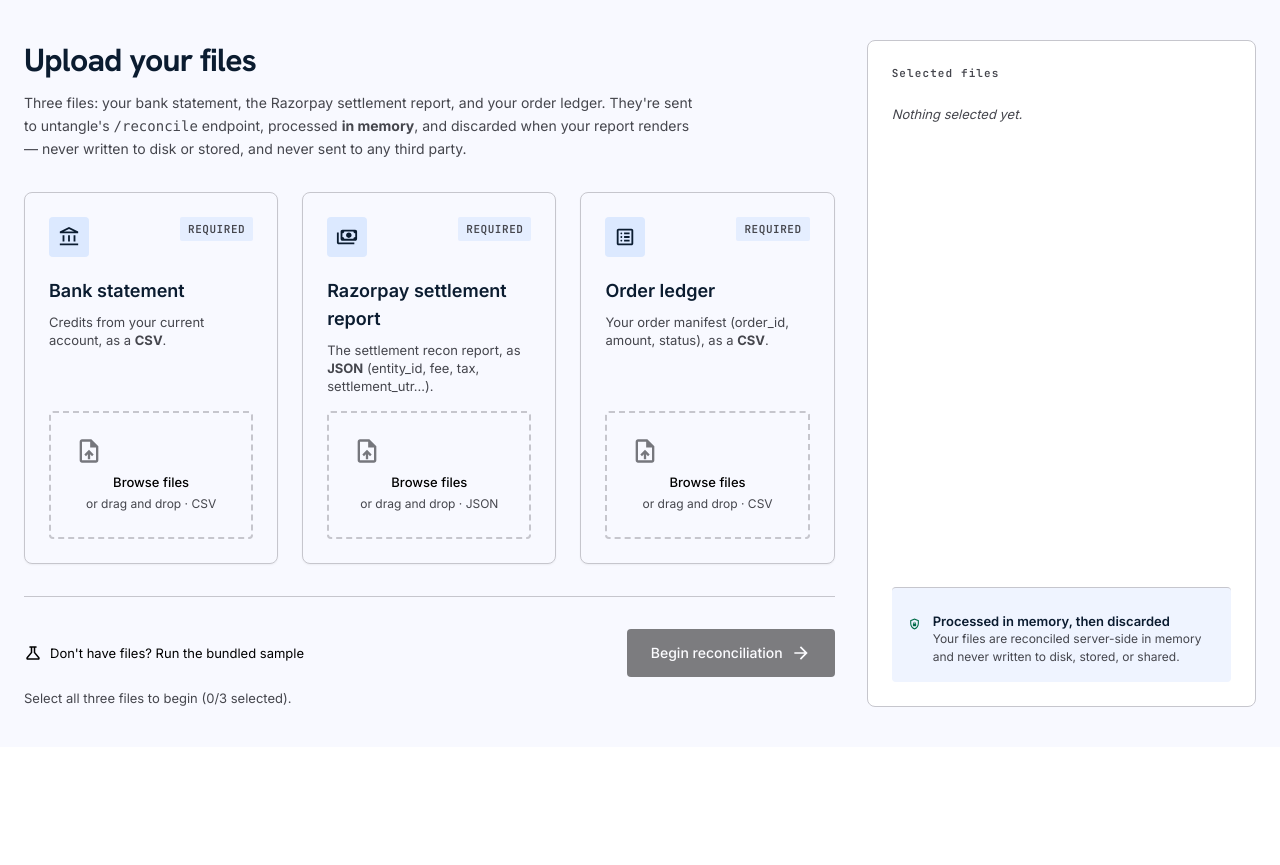
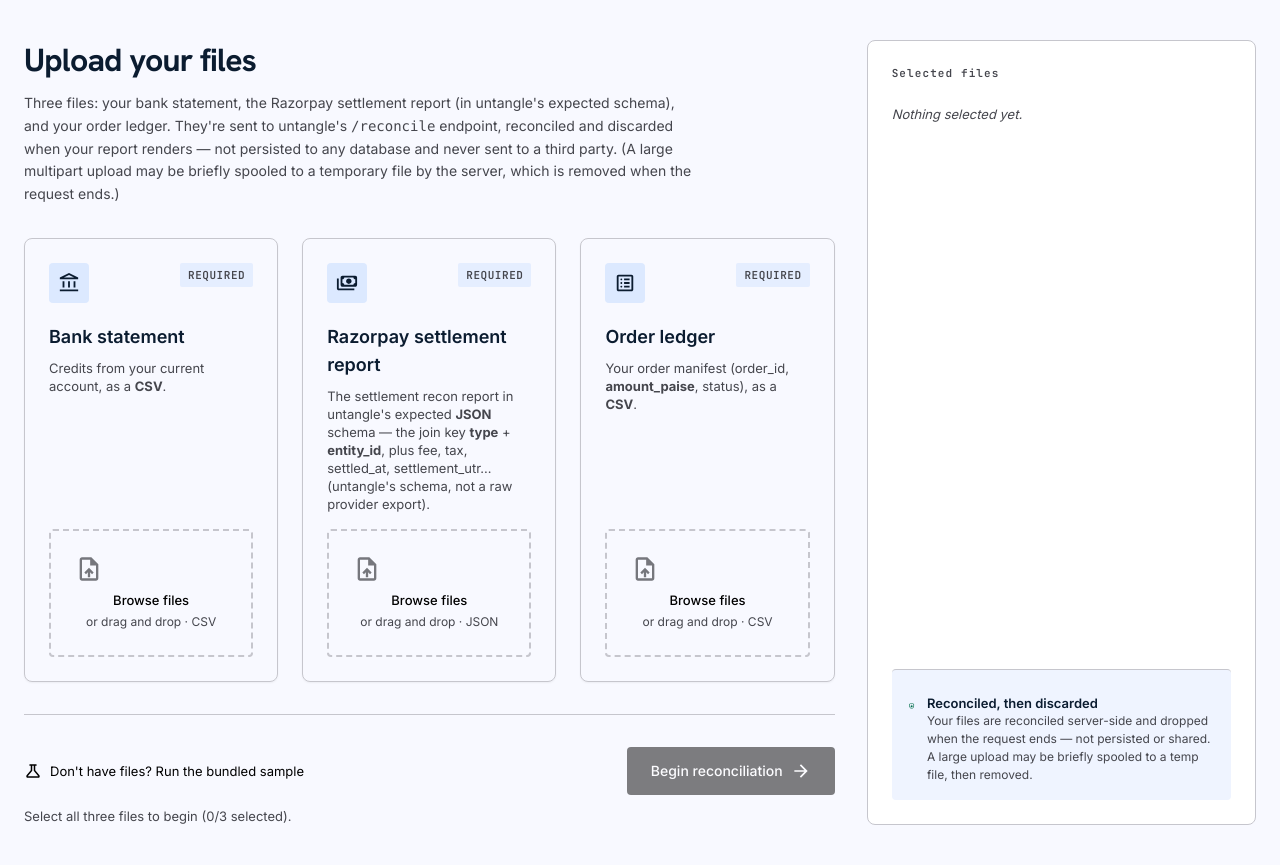
Before and after one commit to vinayaksonthalia/untangle, a FastAPI app: page /app in a window 1280 px wide. Shown: the part 65-930 px from the top of the page. Before the commit the page ends 772 px from the top, so only its background shows below. Run offline with FastAPI, Linux system fonts and the light colour scheme; parts of the project's set-up code (start-up, migrations or seed data) failed here and were passed over.

Commit message:
fix(webapp): resolve Qodo review on upload page (#64)
- [High/Security] Filename DOM XSS: the selected-files log interpolated the
  user-controlled File.name into innerHTML. Rebuilt the log with createElement +
  textContent so a malicious filename can never inject markup (per-card status
  already used textContent).
- [High/Correctness] Ledger schema wrong: the ingest requires `amount_paise`, not
  `amount` — corrected the order-ledger column hint so a CSV matching the page isn't
  rejected.
- [High/Correctness] Recon join key omitted: the settlement-report field hint now
  includes the required `type` (the (type, entity_id) join key) alongside entity_id.
- [High/Correctness] "never written to disk" was false: Starlette can spool a large
  multipart upload to a temp file. Reworded the hero + security note to say files are
  reconciled and discarded, not persisted, with an honest spooling caveat.
- [Med] Razorpay support overstated: the settlement report is now labelled as
  untangle's expected schema (not a raw provider export).

Tests extended: schema labels match ingest, accurate privacy wording, and the
filename log is XSS-safe (textContent, no innerHTML interpolation).

```diff
--- a/webapp/templates/upload.html
+++ b/webapp/templates/upload.html
@@ -36,10 +36,11 @@
 <div class="lg:col-span-8">
 <h1 class="font-display-lg text-display-lg text-on-background mb-3 tracking-tight">Upload your files</h1>
 <p class="font-body-md text-body-md text-on-surface-variant max-w-2xl leading-relaxed mb-8">
-Three files: your bank statement, the Razorpay settlement report, and your order ledger.
-They're sent to untangle's <code>/reconcile</code> endpoint, processed <strong>in memory</strong>,
-and discarded when your report renders — never written to disk or stored, and never sent to any
-third party.
+Three files: your bank statement, the Razorpay settlement report (in untangle's expected schema),
+and your order ledger. They're sent to untangle's <code>/reconcile</code> endpoint, reconciled and
+discarded when your report renders — not persisted to any database and never sent to a third party.
+(A large multipart upload may be briefly spooled to a temporary file by the server, which is removed
+when the request ends.)
 </p>
 
 <form action="/reconcile" method="post" enctype="multipart/form-data" id="upload-form">
@@ -78,7 +79,7 @@ third party.
 <span class="bg-surface-container px-2 py-1 rounded text-on-surface-variant font-label-caps text-label-caps">REQUIRED</span>
 </div>
 <h3 class="font-title-sm text-title-sm text-on-surface mb-2">Razorpay settlement report</h3>
-<p class="font-body-sm text-body-sm text-on-surface-variant mb-4 flex-1">The settlement recon report, as <strong>JSON</strong> (entity_id, fee, tax, settlement_utr…).</p>
+<p class="font-body-sm text-body-sm text-on-surface-variant mb-4 flex-1">The settlement recon report in untangle's expected <strong>JSON</strong> schema — the join key <strong>type</strong> + <strong>entity_id</strong>, plus fee, tax, settled_at, settlement_utr… (untangle's schema, not a raw provider export).</p>
 <label for="file-recon" class="drop border-2 border-dashed border-outline-variant rounded-lg p-6 text-center cursor-pointer hover:border-primary hover:bg-surface-container-lowest transition-all block" data-slot="recon">
 <svg viewBox="0 -960 960 960" width="1em" height="1em" fill="currentColor" aria-hidden="true" focusable="false" class="text-outline mb-2 text-[28px]" aria-hidden="true"><path d="M440-200h80v-167l64 64 56-57-160-160-160 160 57 56 63-63v167ZM240-80q-33 0-56.5-23.5T160-160v-640q0-33 23.5-56.5T240-880h320l240 240v480q0 33-23.5 56.5T720-80H240Zm280-520v-200H240v640h480v-440H520ZM240-800v200-200 640-640Z"/></svg>
 <p class="font-body-sm text-body-sm text-primary font-medium">Browse files</p>
@@ -104,7 +105,7 @@ third party.
 <span class="bg-surface-container px-2 py-1 rounded text-on-surface-variant font-label-caps text-label-caps">REQUIRED</span>
 </div>
 <h3 class="font-title-sm text-title-sm text-on-surface mb-2">Order ledger</h3>
-<p class="font-body-sm text-body-sm text-on-surface-variant mb-4 flex-1">Your order manifest (order_id, amount, status), as a <strong>CSV</strong>.</p>
+<p class="font-body-sm text-body-sm text-on-surface-variant mb-4 flex-1">Your order manifest (order_id, <strong>amount_paise</strong>, status), as a <strong>CSV</strong>.</p>
 <label for="file-ledger" class="drop border-2 border-dashed border-outline-variant rounded-lg p-6 text-center cursor-pointer hover:border-primary hover:bg-surface-container-lowest transition-all block" data-slot="ledger">
 <svg viewBox="0 -960 960 960" width="1em" height="1em" fill="currentColor" aria-hidden="true" focusable="false" class="text-outline mb-2 text-[28px]" aria-hidden="true"><path d="M440-200h80v-167l64 64 56-57-160-160-160 160 57 56 63-63v167ZM240-80q-33 0-56.5-23.5T160-160v-640q0-33 23.5-56.5T240-880h320l240 240v480q0 33-23.5 56.5T720-80H240Zm280-520v-200H240v640h480v-440H520ZM240-800v200-200 640-640Z"/></svg>
 <p class="font-body-sm text-body-sm text-primary font-medium">Browse files</p>
@@ -146,8 +147,8 @@ Begin reconciliation <svg viewBox="0 -960 960 960" width="1em" height="1em" fill
 <div class="mt-6 pt-6 border-t border-outline-variant flex items-start gap-3 bg-surface-container-low p-4 rounded-lg">
 <svg viewBox="0 -960 960 960" width="1em" height="1em" fill="currentColor" aria-hidden="true" focusable="false" class="text-secondary text-[24px]" aria-hidden="true"><path d="M480-80q-139-35-229.5-159.5T160-516v-244l320-120 320 120v244q0 152-90.5 276.5T480-80Zm0-84q104-33 172-132t68-220v-189l-240-90-240 90v189q0 121 68 220t172 132Zm0-316Zm-80 160h160q17 0 28.5-11.5T600-360v-120q0-17-11.5-28.5T560-520v-40q0-33-23.5-56.5T480-640q-33 0-56.5 23.5T400-560v40q-17 0-28.5 11.5T360-480v120q0 17 11.5 28.5T400-320Zm40-200v-40q0-17 11.5-28.5T480-600q17 0 28.5 11.5T520-560v40h-80Z"/></svg>
 <div>
-<p class="font-body-sm text-body-sm font-semibold text-on-surface">Processed in memory, then discarded</p>
-<p class="font-body-sm text-[12px] text-on-surface-variant">Your files are reconciled server-side in memory and never written to disk, stored, or shared.</p>
+<p class="font-body-sm text-body-sm font-semibold text-on-surface">Reconciled, then discarded</p>
+<p class="font-body-sm text-[12px] text-on-surface-variant">Your files are reconciled server-side and dropped when the request ends — not persisted or shared. A large upload may be briefly spooled to a temp file, then removed.</p>
 </div>
 </div>
 </div>
@@ -171,15 +172,37 @@ Begin reconciliation <svg viewBox="0 -960 960 960" width="1em" height="1em" fill
     document.getElementById('submit-note').textContent = ready
       ? 'Ready — your files will be reconciled in memory.'
       : `Select all three files to begin (${chosen.length}/3 selected).`;
-    // real selection log
+    // real selection log — built with textContent so a malicious filename can't inject HTML (XSS)
     const log = document.getElementById('file-log');
-    if (!chosen.length) { log.innerHTML = '<li class="italic">Nothing selected yet.</li>'; return; }
-    log.innerHTML = SLOTS.map((s) => {
+    log.textContent = '';
+    if (!chosen.length) {
+      const li = document.createElement('li'); li.className = 'italic'; li.textContent = 'Nothing selected yet.';
+      log.appendChild(li); return;
+    }
+    SLOTS.forEach((s) => {
       const f = document.getElementById('file-' + s).files[0];
-      if (!f) return `<li class="flex items-center gap-2 opacity-50"><span aria-hidden="true">○</span>${LABEL[s]} — awaiting</li>`;
-      const kb = (f.size / 1024).toFixed(0);
-      return `<li class="flex items-center gap-2 text-on-surface"><span class="text-secondary" aria-hidden="true">✓</span><span class="truncate">${LABEL[s]}: <span class="font-data-tabular">${f.name}</span> · ${kb} KB</span></li>`;
-    }).join('');
+      const li = document.createElement('li');
+      li.className = 'flex items-center gap-2 ' + (f ? 'text-on-surface' : 'opacity-50');
+      const mark = document.createElement('span');
+      mark.setAttribute('aria-hidden', 'true');
+      mark.textContent = f ? '✓' : '○';
+      if (f) mark.className = 'text-secondary';
+      li.appendChild(mark);
+      const text = document.createElement('span');
+      text.className = 'truncate';
+      if (f) {
+        text.append(LABEL[s] + ': ');
+        const nm = document.createElement('span');
+        nm.className = 'font-data-tabular';
+        nm.textContent = f.name;                       // user-controlled → textContent, never innerHTML
+        text.appendChild(nm);
+        text.append(' · ' + (f.size / 1024).toFixed(0) + ' KB');
+      } else {
+        text.textContent = LABEL[s] + ' — awaiting';
+      }
+      li.appendChild(text);
+      log.appendChild(li);
+    });
   }
 
   function bindSlot(slot) {
```
Also changed, not shown: tests/unit/test_upload_page.py (+25 -2 lines).
